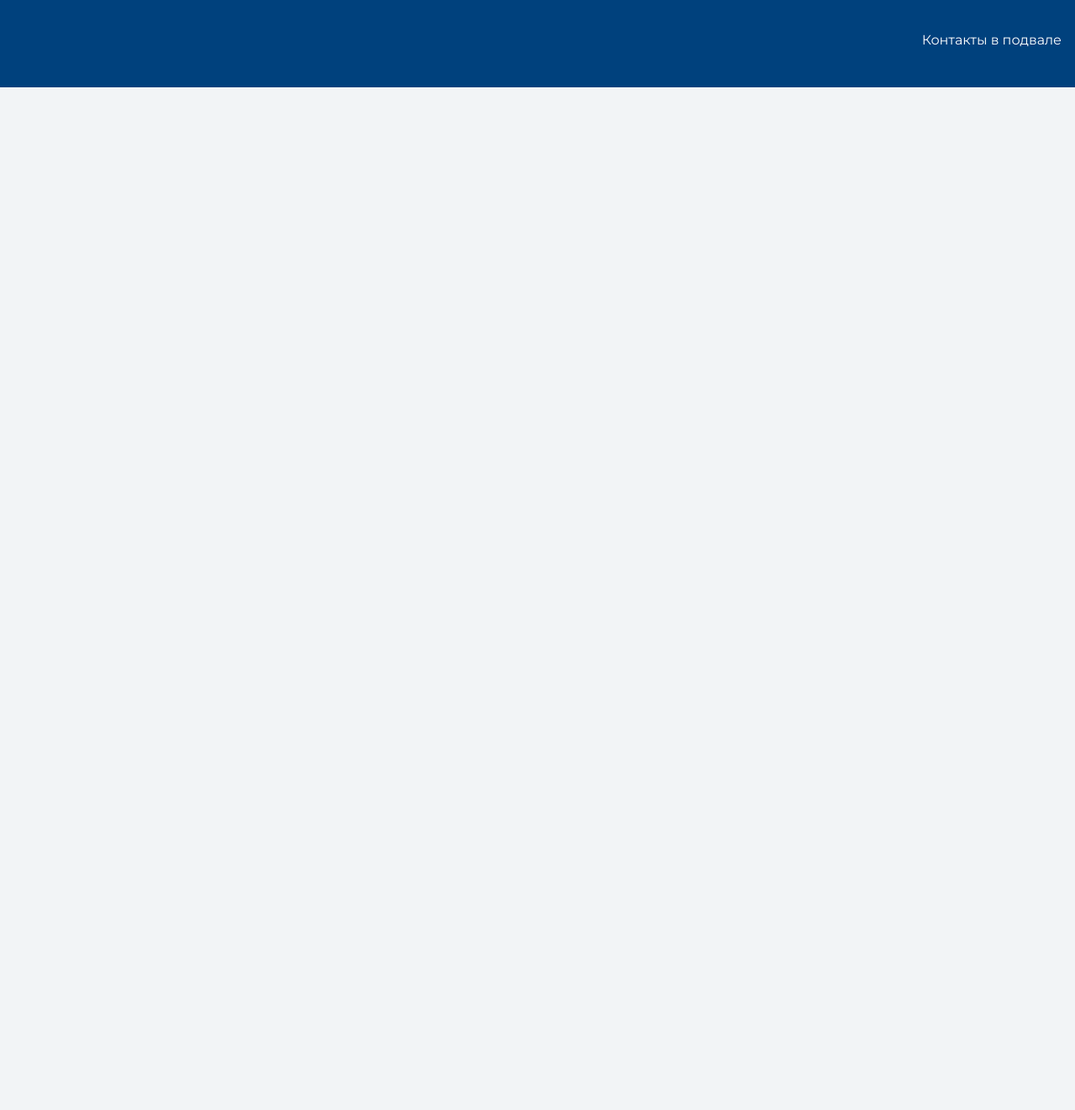
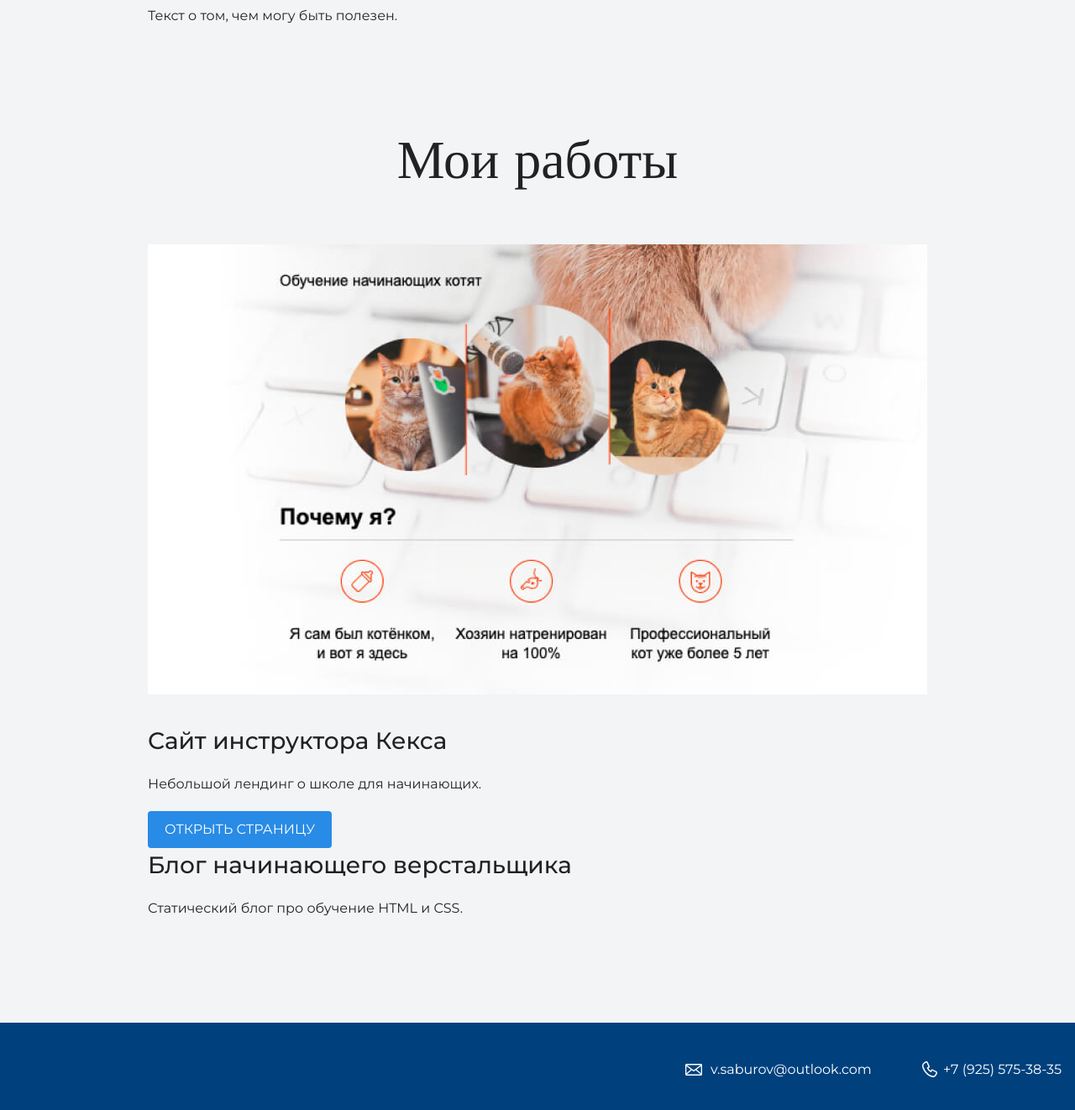
Before and after one commit to Vivital/my-site, a plain HTML site: page index.html in a window 1280 px wide. Shown: the part 1948-3270 px from the top of the page at 84% size. Before the commit the page ends 2052 px from the top, so only its background shows below. Drawn offline with nearby package versions, Linux system fonts and the light colour scheme.

Commit message:
Add files via upload

```diff
--- a/index.html
+++ b/index.html
@@ -26,6 +26,11 @@
 
     <section class="intro">
      <div class="container"> <h2 class="subheading">Давайте познакомимся</h2>
+
+	<figure class="user-image">
+     	<img src="files/user.jpg" width="928" height="536" alt="Cайт инструктора Кекса">
+     	<figcaption>Блок с пользовательской картинкой</figcaption>
+</figure>
       <h3>Пара слов о себе</h3>
       <p>Текст с парой слов о себе.</p>
       <h3>Чем могу быть полезен</h3>
@@ -34,16 +39,27 @@
 
     <section class="portfolio">
       <div class="container"><h2 class="subheading">Мои работы</h2>
-
+<figure class="project-image">
+	<img src="files/project.jpg" width="928" height="536" alt="Cайт инструктора Кекса">
+</figure>
       <h3>Сайт инструктора Кекса</h3>
-      <p>Небольшой лендинг о школе для начинающих.</p>
+      <p>Небольшой лендинг о школе для начинающих.
+      </p>
+<a class="button" href="source/index.html">Открыть страницу</a>
 
       <h3>Блог начинающего верстальщика</h3>
       <p>Статический блог про обучение HTML и CSS.</p></div>
     </section>
 
     <footer class="page-footer">
-     <div class="container"> Контакты в подвале</div>
+
+     <div class="container">
+     	<a class="footer-email"
+    	href ="mailto:v.saburov@outlook.com">v.saburov@outlook.com</a>
+    	<a class="footer-phone"
+    	href="tel: +79255753835">+7 (925) 575-38-35</a>
+          </div>
+
     </footer>
   </body>
 </html>
```
